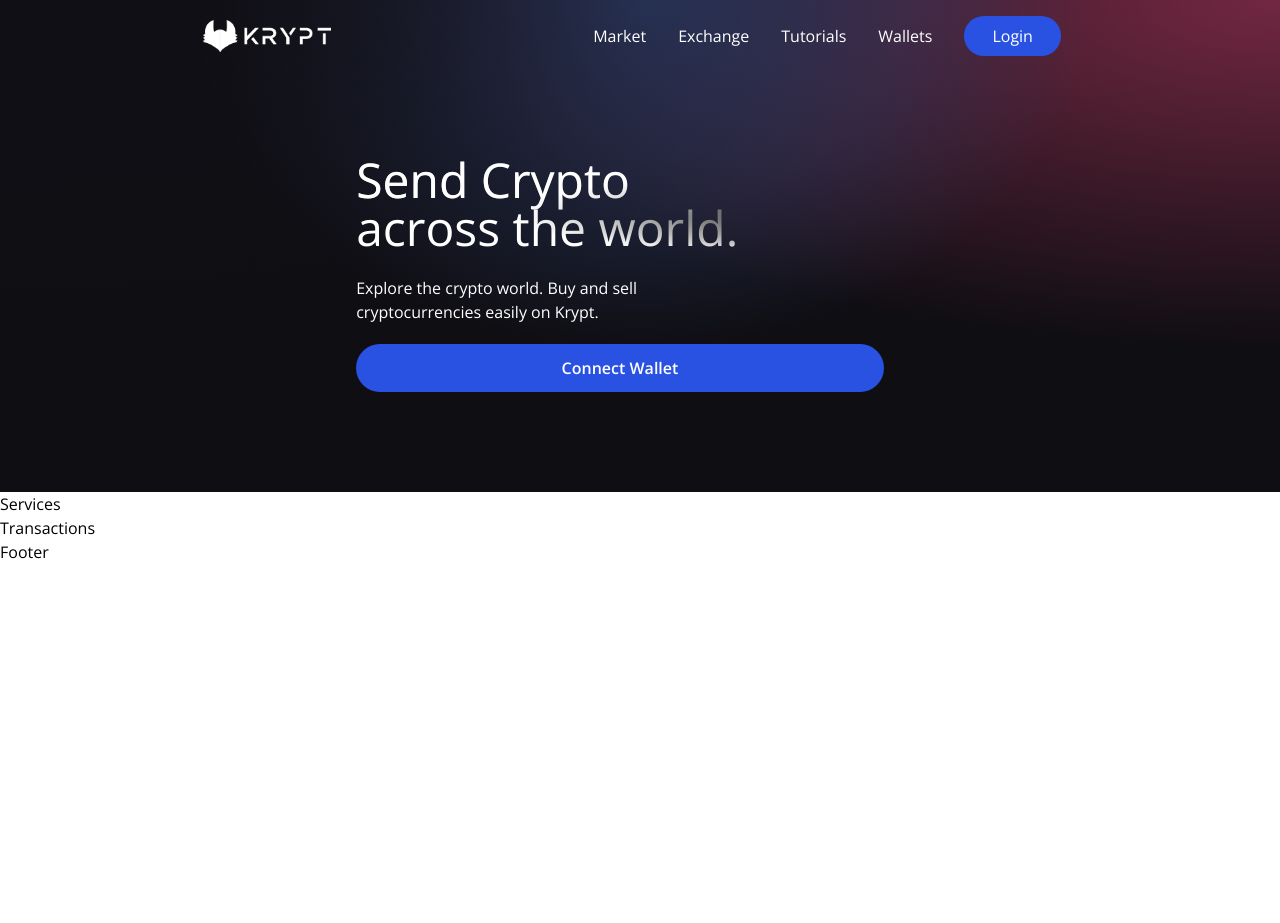
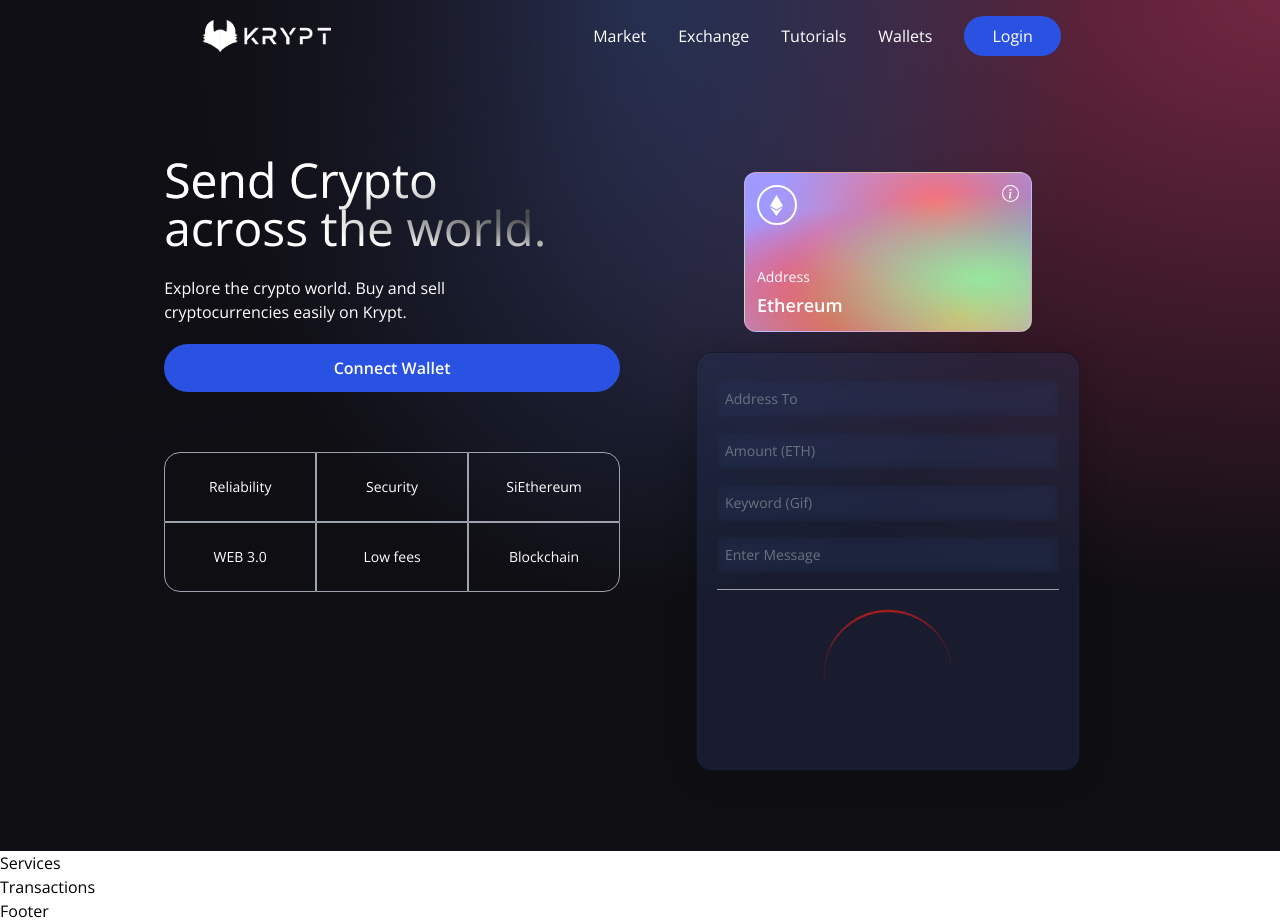
Before and after one commit to pranvinit/Krypt, a React (Vite) app in the folder client/: page / in a window 1280 px wide. Before the commit the page ends 800 px from the top, so only its background shows below. Built offline with nearby package versions, Linux system fonts and the light colour scheme.

Commit message:
designed welcome form

```diff
--- a/client/package.json
+++ b/client/package.json
@@ -14,6 +14,7 @@
     "react-icons": "^4.3.1"
   },
   "devDependencies": {
+    "@tailwindcss/forms": "^0.5.0",
     "@types/react": "^18.0.0",
     "@types/react-dom": "^18.0.0",
     "@vitejs/plugin-react": "^1.3.0",
--- a/client/src/components/Loader.jsx
+++ b/client/src/components/Loader.jsx
@@ -1,3 +1,7 @@
 export default function Loader() {
-  return <div>Loader</div>;
+  return (
+    <div className="flex justify-center items-center py-3">
+      <div className="animate-spin rounded-full h-32 w-32 border-b-2 border-red-700" />
+    </div>
+  );
 }
--- a/client/src/components/Welcome.jsx
+++ b/client/src/components/Welcome.jsx
@@ -5,13 +5,31 @@
 // components imports
 import { Loader } from "./";
 
+const companyCommonStyles =
+  "min-h-[70px] sm:px-0 px-2 sm:min-w-[120px] flex justify-center items-center border-[0.5px] border-gray-400 text-sm font-light text-white";
+
+const Input = ({ placeholder, name, type, value, handleChange }) => {
+  return (
+    <input
+      placeholder={placeholder}
+      type={type}
+      step="0.0001"
+      vlaue={value}
+      onChange={(e) => handleChange(e, name)}
+      className="my-2 w-full rounded-sm p-2 outline-none bg-transparent text-white border-none text-sm white-glassmorphism"
+    />
+  );
+};
+
 export default function Welcome() {
   const connectWallet = () => {};
 
+  const handleSubmit = () => {};
+
   return (
     <div className="flex w-full justify-center items-center">
-      <div className="flex md:flex-row flex-col items-start justify-between md:p-20 p-12 px-4">
-        <div className="flex flex-1 justify-start flex-col md:mr-10">
+      <div className="flex mf:flex-row flex-col items-start justify-between md:p-20 p-12 px-4">
+        <div className="flex flex-1 justify-start flex-col mf:mr-10">
           <h1 className="text-3xl sm:text-5xl text-white text-gradient py-1">
             Send Crypto <br /> across the world.
           </h1>
@@ -26,6 +44,80 @@
           >
             <p className="text-white text-base font-semibold">Connect Wallet</p>
           </button>
+
+          <div className="grid sm:grid-cols-3 gird-cols-3 w-full mt-10">
+            <div className={`rounded-tl-2xl ${companyCommonStyles}`}>
+              Reliability
+            </div>
+            <div className={companyCommonStyles}>Security</div>
+            <div className={`rounded-tr-2xl ${companyCommonStyles}`}>
+              SiEthereum
+            </div>
+            <div className={`rounded-bl-2xl ${companyCommonStyles}`}>
+              WEB 3.0
+            </div>
+            <div className={companyCommonStyles}>Low fees</div>
+            <div className={`rounded-br-2xl ${companyCommonStyles}`}>
+              Blockchain
+            </div>
+          </div>
+        </div>
+
+        <div className="flex flex-col flex-1 items-center justify-start w-full mf:mt-0 mt-10">
+          <div className="p-3 flex justify-end items-start flex-col rounded-xl h-40 sm:w-72 w-full my-5 eth-card white-glassmorphism">
+            <div className="flex justify-between flex-col w-full h-full">
+              <div className="flex justify-between items-start">
+                <div className="w-10 h-10 rounded-full border-2 border-white flex justify-center items-center">
+                  <SiEthereum fontSize={21} color="#fff" />
+                </div>
+                <BsInfoCircle fontSize={17} color="#fff" />
+              </div>
+              <div>
+                <p className="text-white font-light text-sm">Address</p>
+                <p className="text-white font-semibold text-lg mt-1 ">
+                  Ethereum
+                </p>
+              </div>
+            </div>
+          </div>
+          <div className="p-5 sm:w-96 w-full flex flex-col justify-start items-center blue-glassmorphism">
+            <Input
+              placeholder="Address To"
+              name="addressTo"
+              type="text"
+              onChange={() => {}}
+            />
+            <Input
+              placeholder="Amount (ETH)"
+              name="amount"
+              type="number"
+              onChange={() => {}}
+            />
+            <Input
+              placeholder="Keyword (Gif)"
+              name="keyword"
+              type="text"
+              onChange={() => {}}
+            />
+            <Input
+              placeholder="Enter Message"
+              name="message"
+              type="text"
+              onChange={() => {}}
+            />
+            <div className="h-[1px] w-full bg-gray-400 my-2" />
+            {true ? (
+              <Loader />
+            ) : (
+              <button
+                className="text-white w-full mt-2 border-[1px] p-2 border-[#3d4f7c] rounded-full cursor-pointer"
+                type="button"
+                onClick={handleSubmit}
+              >
+                Send Now
+              </button>
+            )}
+          </div>
         </div>
       </div>
     </div>
--- a/client/tailwind.config.js
+++ b/client/tailwind.config.js
@@ -1,7 +1,35 @@
 module.exports = {
-  content: ["./src/**/*.{js,jsx,ts,tsx}"],
+  purge: ["./src/**/*.{js,jsx,ts,tsx}", "./public/index.html"],
+  mode: "jit",
+  darkMode: false, // or 'media' or 'class'
   theme: {
+    fontFamily: {
+      display: ["Open Sans", "sans-serif"],
+      body: ["Open Sans", "sans-serif"],
+    },
+    extend: {
+      screens: {
+        mf: "990px",
+      },
+      keyframes: {
+        "slide-in": {
+          "0%": {
+            "-webkit-transform": "translateX(120%)",
+            transform: "translateX(120%)",
+          },
+          "100%": {
+            "-webkit-transform": "translateX(0%)",
+            transform: "translateX(0%)",
+          },
+        },
+      },
+      animation: {
+        "slide-in": "slide-in 0.5s ease-out",
+      },
+    },
+  },
+  variants: {
     extend: {},
   },
-  plugins: [],
+  plugins: [require("@tailwindcss/forms")],
 };
```
Also changed, not shown: 1 other file (tests, documents, lock files or other folders).
